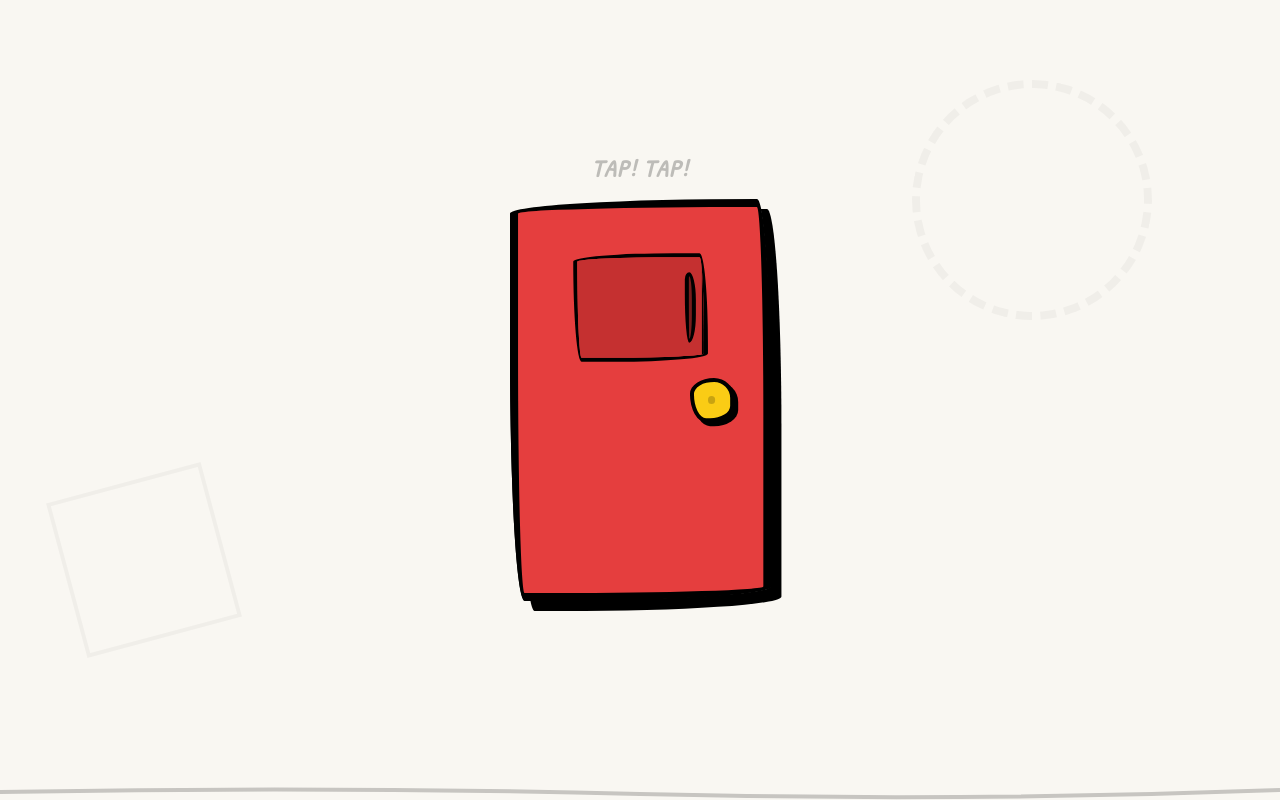
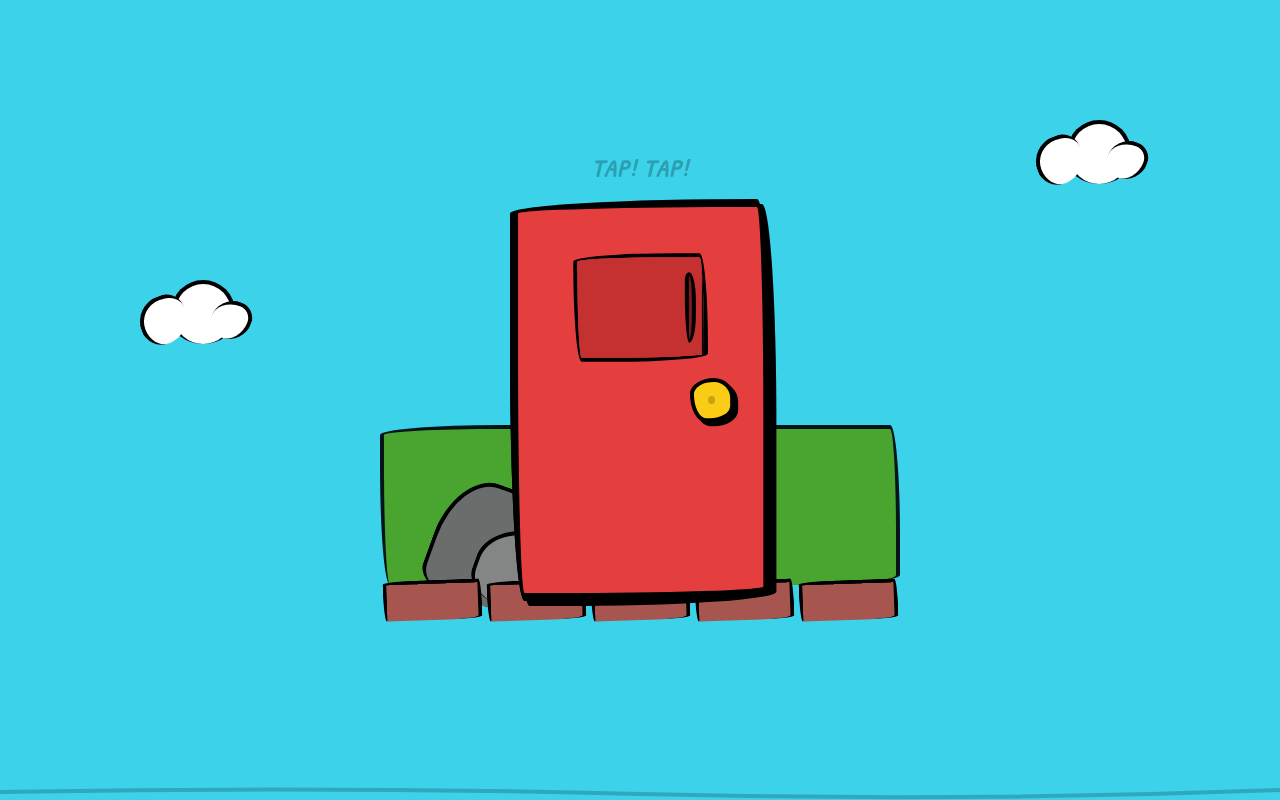
Before and after one commit to YinHsing/knock_knock, a React (Vite) app: page / in a window 1280 px wide. Built offline with nearby package versions, Linux system fonts and the light colour scheme.

Commit message:
update pics, layout style, add cloud, gardenbed component

```diff
--- a/App.tsx
+++ b/App.tsx
@@ -4,6 +4,8 @@ import { motion, AnimatePresence, LayoutGroup } from 'framer-motion';
 import Door from './components/Door';
 import SpeechBubble from './components/SpeechBubble';
 import Onomatopoeia from './components/Onomatopoeia';
+import GardenBed from './components/GardenBed';
+import Cloud from './components/cloud';
 import { InteractionStep, GameRound } from './types';
 import { INITIAL_NAMES, getImagePath, DECOY_SEEDS, USER_PROFILES } from './constants';
 
@@ -143,16 +145,18 @@ const App: React.FC = () => {
   const personalizedMessage = `If I had to describe you in three words, they’d be ${rawMessage}` || "Welcome to the board!";
 
   return (
-    <div className="relative h-[100dvh] w-full bg-[#F9F7F2] overflow-hidden flex flex-col items-center justify-center p-[2vmin]">
+    <div className="relative h-[100dvh] w-full bg-[#3bd2ea] overflow-hidden flex flex-col items-center justify-center p-[2vmin]">
       {/* Background decoration */}
-      <AnimatePresence>
+
+      <Cloud hasStarted={hasStarted} />
+      {/* <AnimatePresence>
         {!isProfileActive && !isTransitioning && (
           <motion.div exit={{ opacity: 0 }} className="absolute inset-0 pointer-events-none opacity-[0.03] select-none">
             <div className="absolute top-[10%] right-[10%] w-[30vmin] h-[30vmin] border-[1vmin] border-black rounded-full border-dashed rotate-12" />
             <div className="absolute bottom-[20%] left-[5%] w-[20vmin] h-[20vmin] border-[0.5vmin] border-black rotate-[-15deg]" />
           </motion.div>
         )}
-      </AnimatePresence>
+      </AnimatePresence> */}
 
       <AnimatePresence>
         {isProfileActive && (
@@ -164,7 +168,7 @@ const App: React.FC = () => {
                 </div>
                 <h2 className="text-[5vmin] sm:text-4xl font-black italic uppercase tracking-tighter">HI, {nameInput}!</h2>
                 <div className="w-full max-h-[25vh] overflow-y-auto no-scrollbar py-2">
-                  <p className="text-[3.5vmin] sm:text-2xl italic text-gray-800 leading-relaxed font-bold">"{personalizedMessage}"</p>
+                  <p className="text-[5.5vmin] sm:text-2xl italic text-gray-800 leading-relaxed font-bold">"{personalizedMessage}"</p>
                 </div>
                 <button onClick={reset} className="w-full py-[2vmin] bg-black text-white text-[4vmin] sm:text-3xl font-black uppercase hand-drawn-border shadow-[8px_8px_0px_0px_rgba(229,62,62,1)] active:scale-95 transition-transform">START AGAIN</button>
               </div>
@@ -179,7 +183,8 @@ const App: React.FC = () => {
           {/* Left/Top Area: Door and Speech Bubble */}
           <motion.div
             layout
-            className={`relative flex flex-col items-center justify-center transition-all duration-700 ease-in-out
+            transition={{ duration: 0.8, ease: [0.4, 0, 0.2, 1] }}
+            className={`relative flex flex-col items-center justify-center
               ${hasStarted ? 'landscape:flex-[0.5] landscape:items-end portrait:flex-shrink' : 'flex-1 items-center'}
             `}
           >
@@ -201,6 +206,8 @@ const App: React.FC = () => {
                 revealType={step === InteractionStep.UNRECOGNIZED ? 'unrecognized' : rounds[currentRoundIdx]?.type}
                 isShutterForceClosed={isShutterForceClosed}
               />
+
+              <GardenBed isTransitioning={isTransitioning} />
             </div>
           </motion.div>
 
--- a/components/Door.tsx
+++ b/components/Door.tsx
@@ -76,10 +76,10 @@ const Door: React.FC<DoorProps> = ({ step, onClick, revealImage, revealType, isS
           isOpening || isZooming ? { duration: 1.5, ease: "easeInOut" } : isIdle ? { duration: 3, repeat: Infinity } : { duration: 0.3 }
         }
       >
-        <div className="w-full h-full bg-[#E53E3E] border-[1vmin] border-black hand-drawn-border overflow-hidden shadow-[10px_10px_0px_0px_rgba(0,0,0,1)] relative">
+        <div className="w-full h-full bg-[#E53E3E] border-[1vmin] border-black hand-drawn-border overflow-hidden shadow-[5px_5px_0px_0px_rgba(0,0,0,1)] relative">
 
           {/* Shutter Window */}
-          <div className="absolute top-[12%] left-1/2 -translate-x-1/2 w-[55%] h-[28%] border-[0.5vmin] border-black hand-drawn-border-sm overflow-hidden z-30 flex items-center justify-center">
+          <div className="absolute top-[12%] left-1/2 -translate-x-1/2 w-[55%] h-[28%] border-4 border-black hand-drawn-border-sm overflow-hidden z-30 flex items-center justify-center">
             <AnimatePresence mode='wait'>
               {(step !== InteractionStep.IDLE && step !== InteractionStep.KNOCKING) && (
                 <motion.img
--- /dev/null
+++ b/components/GardenBed.tsx
@@ -0,0 +1,52 @@
+import React from 'react';
+import { motion, AnimatePresence } from 'framer-motion';
+
+interface GardenBed {
+  isTransitioning: boolean;
+}
+
+const GardenBed: React.FC<GardenBed> = ({ isTransitioning }) => {
+  const sharedAnimation = {
+    initial: { opacity: 0, y: 10 },
+    animate: { opacity: 1, y: 0 },
+    exit: { opacity: 0, y: 20, transition: { duration: 0.3 } }
+  };
+
+
+  return (
+    <AnimatePresence mode="popLayout">
+      {!isTransitioning && (
+        <motion.div
+          key="garden-bed-decor"
+          variants={sharedAnimation}
+          className="absolute -bottom-[2.5vmin] -left-[50%] -right-[50%] flex flex-col items-center pointer-events-none"
+        >
+          {/* grace*/}
+          <div className="w-full h-[20vmin] translate-y-[5px]">
+            <div className="w-[100%] h-full border-t-4 border-x-4 border-black bg-[#4ba11b] hand-drawn-border-sm opacity-90" />
+          </div>
+
+          {/* stone */}
+          <div className="absolute left-[10%] bottom-[1vmin] w-[30%] h-[15vmin]">
+              <div className="w-full h-full border-t-4 border-x-4 border-black bg-[#6b6d6d] rotate-[20deg] rounded-[50%_30%_100%_30%/100%_70%_100%_30%]" />
+          </div>
+
+          <div className="absolute left-[18%] bottom-[1vmin] w-[20%] h-[10vmin]">
+              <div className="w-full h-full border-t-4 border-x-4 border-black bg-[#848585] rotate-[20deg] rounded-[80%_30%_100%_50%/80%_70%_70%_50%]" />
+          </div>
+
+          {/* floor */}
+          <div className="w-full flex justify-around items-center">
+            {[...Array(5)].map((_, i) => (
+              <div
+                key={i}
+                className="w-[19%] h-[5vmin] border-t-4 border-x-4 bg-[#a6564f] border-black hand-drawn-border-sm rotate-[-2deg]"
+              />
+            ))}
+          </div>
+        </motion.div>
+      )}
+    </AnimatePresence>
+  );
+};
+export default GardenBed;
--- a/components/SpeechBubble.tsx
+++ b/components/SpeechBubble.tsx
@@ -18,7 +18,7 @@ const SpeechBubble: React.FC<SpeechBubbleProps> = ({ text, isVisible }) => {
           className="relative z-[150] w-[45vmin] max-w-[280px] min-w-[180px]"
         >
           <div className="relative bg-white border-[0.6vmin] border-black p-[3vmin] sm:p-5 hand-drawn-border-sm shadow-[10px_10px_0px_0px_rgba(0,0,0,1)]">
-            <p className="text-[3.5vmin] sm:text-2xl text-center font-black text-black leading-tight uppercase italic tracking-tighter">
+            <p className="text-[5.5vmin] sm:text-2xl text-center font-black text-black leading-tight uppercase italic tracking-tighter">
               {text}
             </p>
             {/* Peanuts style comic tail */}
--- /dev/null
+++ b/components/cloud.tsx
@@ -0,0 +1,47 @@
+import React from 'react';
+import { motion, AnimatePresence } from 'framer-motion';
+
+interface CloudProps {
+  hasStarted: boolean;
+}
+
+const CLOUDS_CONFIG = [
+  { id: 'cloud-top-right', containerClass: 'top-[20%] right-[20%]', scale: 1 },
+  { id: 'cloud-mid-left', containerClass: 'top-[40%] left-[10%]', scale: 0.8 },
+];
+
+const Cloud: React.FC<CloudProps> = ({ hasStarted }) => {
+  const slideAnimation = {
+    initial: { opacity: 0, x: 30 },
+    animate: { opacity: 1, x: 0 },
+    exit: { opacity: 0, x: 30 },
+    transition: { duration: 0.8, ease: [0.4, 0, 0.2, 1] }
+  };
+
+  return (
+    <AnimatePresence mode="popLayout">
+      {!hasStarted && CLOUDS_CONFIG.map((cloud) => (
+        <motion.div
+          key={cloud.id} // 使用唯一的 ID 解決重複 Key 報錯
+          {...slideAnimation}
+          className={`absolute ${cloud.containerClass} pointer-events-none`}
+          style={{ transform: `scale(${cloud.scale})` }}
+        >
+          {/* 內部漂浮動畫 */}
+          <motion.div
+            animate={{ x: [-10, 10, -10] }}
+            transition={{ duration: 6, repeat: Infinity, ease: "linear" }}
+            className="relative"
+          >
+            {/* 雲朵的圓弧結構（共用一個 HTML 結構即可） */}
+            <div className="absolute -top-10 left-10 w-16 h-16 bg-white border-t-4 border-x-4 border-black rounded-[100%_100%_100%_100%/100%_100%_80%_80%]" />
+            <div className="absolute -top-6 left-2 w-12 h-12 bg-white border-t-4 border-l-4 border-black rounded-[100%_70%_100%_80%/100%_70%_100%_80%] rotate-[-20deg]" />
+            <div className="absolute -top-5 left-20 w-10 h-10 bg-white border-t-4 border-r-4 border-black rounded-[100%_70%_100%_30%/100%_70%_100%_70%] rotate-[20deg]" />
+          </motion.div>
+        </motion.div>
+      ))}
+    </AnimatePresence>
+  );
+};
+
+export default Cloud;
--- a/metadata.json
+++ b/metadata.json
@@ -1,5 +1,5 @@
 {
-  "name": "Peanuts Mystery Door",
-  "description": "A hand-drawn comic style interactive experience featuring a mysterious door and classic comic aesthetics.",
+  "name": "knock knock",
+  "description": "A hand-drawn comic style interactive experience featuring a mysterious door and classic game.",
   "requestFramePermissions": []
 }
```
Also changed, not shown: public/images/unrecognized.jpg. Lines whose indentation alone changed are shown as unchanged.
